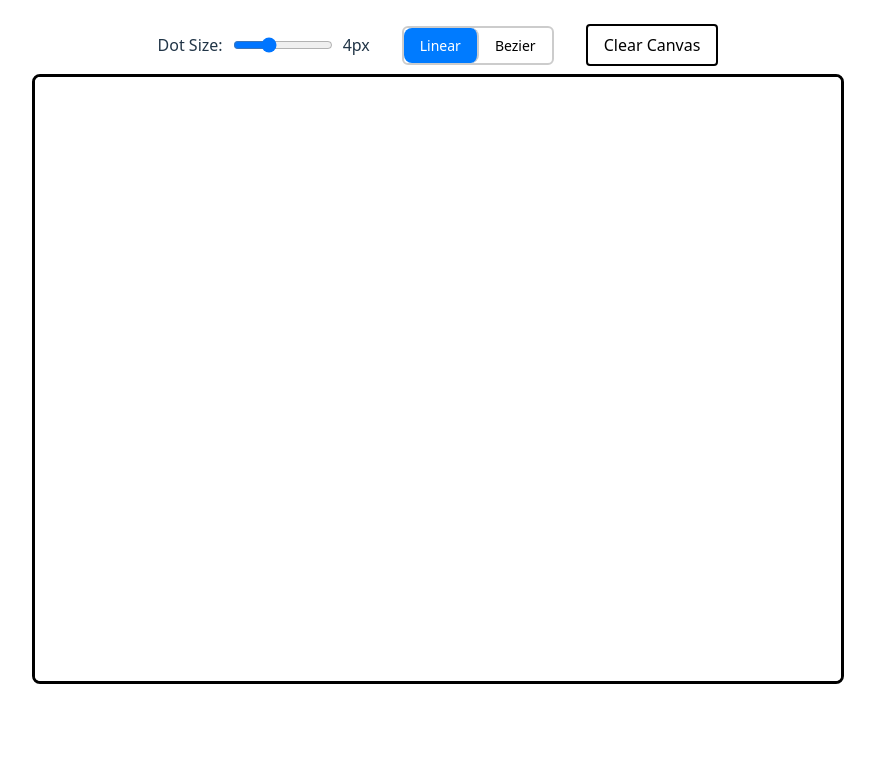
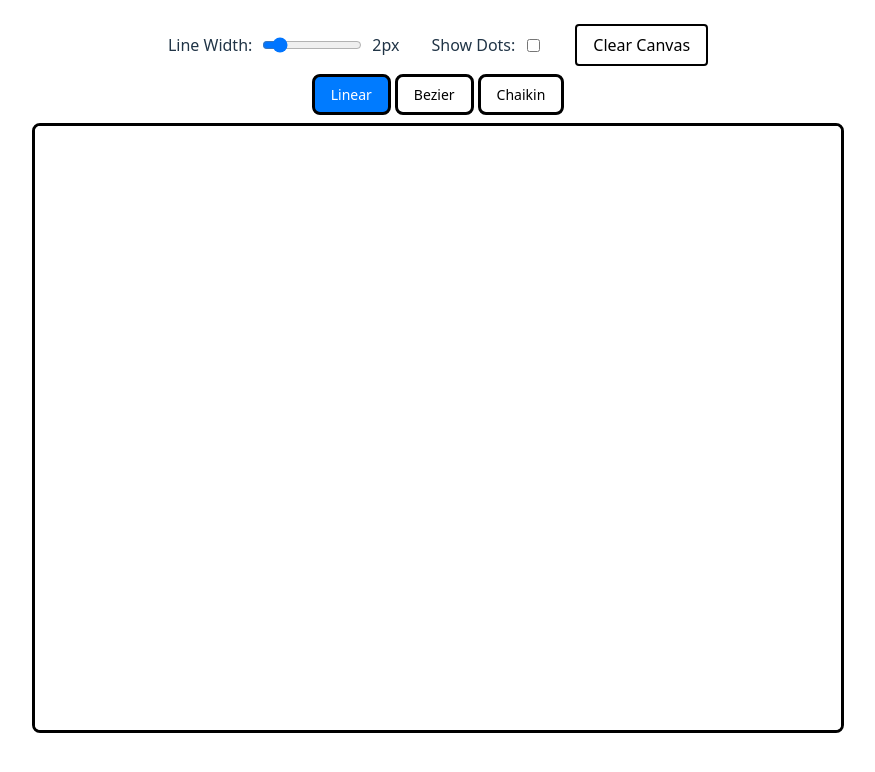
Before and after one commit to daledesilva/spike_eink-input-latency, a React (Vite) app: page / in a window 1280 px wide. Shown: the top 772 px of the page, without its empty margins (202-1077 px from the left). Built offline with nearby package versions, Linux system fonts and the light colour scheme.

Commit message:
Added Chaikin algorithm & refactored other approaches

```diff
--- a/src/App.css
+++ b/src/App.css
@@ -55,6 +55,11 @@
 .controls {
   margin-bottom: 0.5rem;
   width: 100%;
+  display: flex;
+  flex-direction: column;
+  align-items: center;
+  justify-content: center;
+  gap: 0.5rem;
 }
 
 .controls-row {
@@ -105,22 +110,18 @@ canvas {
 
 .toggle-group {
   display: inline-flex;
-  border: 2px solid #ccc;
   border-radius: 6px;
   overflow: hidden;
+  gap: 0.25em;
 }
 
 .toggle-button {
   padding: 8px 16px;
-  border: none;
+  border: 3px solid #000;
   background: white;
   cursor: pointer;
   font-size: 14px;
   transition: all 0.2s ease;
-}
-
-.toggle-button:not(:last-child) {
-  border-right: 2px solid #ccc;
 }
 
 .toggle-button.active {
--- a/src/App.tsx
+++ b/src/App.tsx
@@ -3,30 +3,55 @@ import './App.css'
 import { DrawingCanvas } from './components/DrawingCanvas'
 
 function App() {
-  const [dotSize, setDotSize] = useState(4)
-  const [smoothingType, setSmoothingType] = useState<'linear' | 'projected'>('linear')
+  const [lineWidth, setLineWidth] = useState(2)
+  const [showDots, setShowDots] = useState(false)
+  const [smoothingType, setSmoothingType] = useState<'linear' | 'projected' | 'chaikin'>('linear')
+
+  console.log('redrawing');
 
   return (
     <div className="app-container">
       <DrawingCanvas
         width={800}
         height={600}
-        dotSize={dotSize}
+        dotRadius={lineWidth+2}
+        lineWidth={lineWidth}
         initSmoothingType={smoothingType}
+        showDots={showDots}
         renderControls={(clearCanvas, setSmoothingFn) => (
           <div className="controls">
+
             <div className="controls-row">
               <label>
-                Dot Size:
+                Line Width:
                 <input
                   type="range"
                   min="1"
                   max="10"
-                  value={dotSize}
-                  onChange={(e) => setDotSize(Number(e.target.value))}
+                  value={lineWidth}
+                  onChange={(e) => setLineWidth(Number(e.target.value))}
                 />
-                {dotSize}px
+                {lineWidth}px
               </label>
+              <label>
+                Show Dots:
+                <input
+                  type="checkbox"
+                  onChange={(e) => {
+                    const showDots = e.target.checked;
+                    setShowDots(showDots);
+                  }}
+                />
+              </label>
+              <button
+                onClick={clearCanvas}
+                className="clear-button"
+              >
+                Clear Canvas
+              </button>
+            </div>
+
+            <div className="controls-row">
               <div className="toggle-group">
                 <button
                   className={`toggle-button ${smoothingType === 'linear' ? 'active' : ''}`}
@@ -46,14 +71,18 @@ function App() {
                 >
                   Bezier
                 </button>
+                <button
+                  className={`toggle-button ${smoothingType === 'chaikin' ? 'active' : ''}`}
+                  onClick={() => {
+                    setSmoothingType('chaikin');
+                    setSmoothingFn('chaikin');
+                  }}
+                >
+                  Chaikin
+                </button>
               </div>
-              <button
-                onClick={clearCanvas}
-                className="clear-button"
-              >
-                Clear Canvas
-              </button>
             </div>
+
           </div>
         )}
       />
--- a/src/components/DrawingCanvas.tsx
+++ b/src/components/DrawingCanvas.tsx
@@ -1,22 +1,25 @@
 import React, { useEffect, useRef, useCallback, useState } from 'react';
-
-interface Point {
-    x: number;
-    y: number;
-}
+import { Point } from '../lineInterpolation/types';
+import { DrawLinearLine } from '../lineInterpolation/linearLine';
+import { DrawProjectBezierLine } from '../lineInterpolation/projectedBezierLine';
+import { DrawChaikinLine } from '../lineInterpolation/chaikinLine';
 
 interface DrawingCanvasProps {
     width?: number;
     height?: number;
-    dotSize?: number;
-    initSmoothingType?: 'linear' | 'projected';
-    renderControls?: (clearFn: () => void, setSmoothingFn: (type: string) => void) => React.ReactNode;
+    dotRadius?: number;
+    lineWidth?: number;
+    showDots?: boolean;
+    initSmoothingType?: 'linear' | 'projected' | 'chaikin';
+    renderControls?: (clearFn: () => void, setSmoothingFn: (type: 'linear' | 'projected' | 'chaikin') => void) => React.ReactNode;
 }
 
 export const DrawingCanvas: React.FC<DrawingCanvasProps> = ({
-    width: defaultWidth = 800,
-    height: defaultHeight = 600,
-    dotSize = 4,
+    width = 800,
+    height = 600,
+    dotRadius = 4,
+    lineWidth = 2,
+    showDots = true,
     initSmoothingType = 'linear',
     renderControls
 }) => {
@@ -24,56 +27,10 @@ export const DrawingCanvas: React.FC<DrawingCanvasProps> = ({
     const containerRef = useRef<HTMLDivElement>(null);
     const lastPointRef = useRef<Point | null>(null);
     const previousControlPointRef = useRef<Point | null>(null);
-    const smoothingTypeRef = useRef<'linear' | 'projected'>(initSmoothingType);
-    const [dimensions, setDimensions] = useState({ width: defaultWidth, height: defaultHeight });
+    const smoothingTypeRef = useRef<'linear' | 'projected' | 'chaikin'>(initSmoothingType);
+    const [dimensions, setDimensions] = useState({ width, height });
 
-    // Smoothing functions
-    const linearDraw = (ctx: CanvasRenderingContext2D, start: Point, end: Point) => {
-        ctx.beginPath();
-        ctx.moveTo(start.x, start.y);
-        ctx.lineTo(end.x, end.y);
-        ctx.stroke();
-    };
-
-    const bezierProjected = (ctx: CanvasRenderingContext2D, start: Point, end: Point, previous: Point | null): Point => {
-        const controlPoint = previous ? {
-            x: start.x + (start.x - previous.x) * 0.5,
-            y: start.y + (start.y - previous.y) * 0.5
-        } : {
-            x: (start.x + end.x) / 2,
-            y: (start.y + end.y) / 2
-        };
-
-        ctx.beginPath();
-        ctx.moveTo(start.x, start.y);
-        ctx.quadraticCurveTo(
-            controlPoint.x,
-            controlPoint.y,
-            end.x,
-            end.y
-        );
-        ctx.stroke();
-
-        // Draw control point visualization (in red)
-        ctx.save();
-        ctx.strokeStyle = 'red';
-        ctx.lineWidth = 1;
-
-        // Draw lines from control point to endpoints
-        ctx.beginPath();
-        ctx.moveTo(start.x, start.y);
-        ctx.lineTo(controlPoint.x, controlPoint.y);
-        ctx.lineTo(end.x, end.y);
-        ctx.stroke();
-
-        // Draw control point circle
-        ctx.beginPath();
-        ctx.arc(controlPoint.x, controlPoint.y, 4, 0, Math.PI * 2);
-        ctx.stroke();
-        ctx.restore();
-
-        return controlPoint;
-    };
+    // Smoothing functions have been moved to separate files
 
     const updateDimensions = useCallback(() => {
         if (!containerRef.current) return;
@@ -82,7 +39,7 @@ export const DrawingCanvas: React.FC<DrawingCanvasProps> = ({
         const containerWidth = container.clientWidth;
         const containerHeight = container.clientHeight;
 
-        const aspectRatio = defaultWidth / defaultHeight;
+        const aspectRatio = width / height;
         let newWidth = containerWidth;
         let newHeight = containerWidth / aspectRatio;
 
@@ -95,7 +52,7 @@ export const DrawingCanvas: React.FC<DrawingCanvasProps> = ({
             width: Math.floor(newWidth),
             height: Math.floor(newHeight)
         });
-    }, [defaultWidth, defaultHeight]);
+    }, [width, height]);
 
     useEffect(() => {
         updateDimensions();
@@ -117,7 +74,7 @@ export const DrawingCanvas: React.FC<DrawingCanvasProps> = ({
         lastPointRef.current = null;
     }, [dimensions]);
 
-    const setSmoothingType = (type: 'linear' | 'projected') => {
+    const setSmoothingType = (type: 'linear' | 'projected' | 'chaikin') => {
         smoothingTypeRef.current = type;
     };
 
@@ -133,7 +90,7 @@ export const DrawingCanvas: React.FC<DrawingCanvasProps> = ({
         ctx.fillStyle = 'black';
         ctx.strokeStyle = 'black';
         ctx.lineCap = 'round';
-        ctx.lineWidth = dotSize / 2;
+        ctx.lineWidth = lineWidth;
 
         const drawPoint = (x: number, y: number) => {
             const newPoint = { x, y };
@@ -141,10 +98,18 @@ export const DrawingCanvas: React.FC<DrawingCanvasProps> = ({
             if (lastPointRef.current) {
                 // Draw the actual curve/line (in black)
                 ctx.strokeStyle = 'black';
-                ctx.lineWidth = dotSize / 2;
+                ctx.lineWidth = lineWidth;
 
                 if (smoothingTypeRef.current === 'projected') {
-                    const controlPoint = bezierProjected(
+                    const controlPoint = DrawProjectBezierLine(
+                        ctx,
+                        lastPointRef.current,
+                        newPoint,
+                        previousControlPointRef.current
+                    );
+                    previousControlPointRef.current = controlPoint;
+                } else if (smoothingTypeRef.current === 'chaikin') {
+                    const controlPoint = DrawChaikinLine(
                         ctx,
                         lastPointRef.current,
                         newPoint,
@@ -152,20 +117,22 @@ export const DrawingCanvas: React.FC<DrawingCanvasProps> = ({
                     );
                     previousControlPointRef.current = controlPoint;
                 } else {
-                    linearDraw(ctx, lastPointRef.current, newPoint);
+                    DrawLinearLine(ctx, lastPointRef.current, newPoint);
                 }
 
                 // Draw the endpoint dot
                 ctx.fillStyle = 'black';
                 ctx.beginPath();
-                ctx.arc(x, y, dotSize, 0, Math.PI * 2);
-                ctx.fill();
+                if(showDots) {
+                    ctx.arc(x, y, dotRadius, 0, Math.PI * 2);
+                    ctx.fill();
+                }
 
                 lastPointRef.current = newPoint;
             } else {
                 // First point of stroke
                 ctx.beginPath();
-                ctx.arc(x, y, dotSize, 0, Math.PI * 2);
+                ctx.arc(x, y, dotRadius, 0, Math.PI * 2);
                 ctx.fill();
                 lastPointRef.current = newPoint;
                 previousControlPointRef.current = null;
@@ -201,7 +168,7 @@ export const DrawingCanvas: React.FC<DrawingCanvasProps> = ({
             canvas.removeEventListener('pointerdown', handlePointerDown);
             canvas.removeEventListener('pointermove', handlePointerMove);
         };
-    }, [dotSize, clearCanvas, dimensions]);
+    }, [lineWidth, dotRadius, clearCanvas, dimensions]);
 
     return (
         <div>
--- /dev/null
+++ b/src/lineInterpolation/chaikinLine.ts
@@ -0,0 +1,81 @@
+import { Point } from './types';
+
+const subdividePoints = (points: Point[]): Point[] => {
+    if (points.length < 2) return points;
+
+    const newPoints: Point[] = [];
+
+    for (let i = 0; i < points.length - 1; i++) {
+        const p0 = points[i];
+        const p1 = points[i + 1];
+
+        // Create two new points at 1/4 and 3/4 along each line segment
+        const q = {
+            x: 0.75 * p0.x + 0.25 * p1.x,
+            y: 0.75 * p0.y + 0.25 * p1.y
+        };
+
+        const r = {
+            x: 0.25 * p0.x + 0.75 * p1.x,
+            y: 0.25 * p0.y + 0.75 * p1.y
+        };
+
+        newPoints.push(q, r);
+    }
+
+    return newPoints;
+};
+
+export const DrawChaikinLine = (
+    ctx: CanvasRenderingContext2D,
+    start: Point,
+    end: Point,
+    previous: Point | null,
+    iterations: number = 4
+): Point => {
+    // Create initial points array
+    const points: Point[] = [];
+    if (previous) points.push(previous);
+    points.push(start, end);
+
+    // Apply Chaikin's algorithm
+    let currentPoints = points;
+    for (let i = 0; i < iterations; i++) {
+        currentPoints = subdividePoints(currentPoints);
+    }
+
+    // Draw the smoothed curve
+    ctx.beginPath();
+    ctx.moveTo(currentPoints[0].x, currentPoints[0].y);
+    for (let i = 1; i < currentPoints.length; i++) {
+        ctx.lineTo(currentPoints[i].x, currentPoints[i].y);
+    }
+    ctx.stroke();
+
+    // Draw control points visualization (in blue)
+    ctx.save();
+    ctx.strokeStyle = 'blue';
+    ctx.lineWidth = 1;
+
+    // Draw original polyline
+    ctx.beginPath();
+    ctx.setLineDash([5, 5]); // Make the original line dashed
+    ctx.moveTo(points[0].x, points[0].y);
+    for (let i = 1; i < points.length; i++) {
+        ctx.lineTo(points[i].x, points[i].y);
+    }
+    ctx.stroke();
+
+    // Draw points
+    ctx.setLineDash([]); // Reset dash
+    points.forEach(point => {
+        ctx.beginPath();
+        ctx.arc(point.x, point.y, 4, 0, Math.PI * 2);
+        ctx.stroke();
+    });
+
+    ctx.restore();
+
+    // Return the last control point for future reference
+    return points[points.length - 2] || start;
+};
--- /dev/null
+++ b/src/lineInterpolation/linearLine.ts
@@ -0,0 +1,8 @@
+import { Point } from './types';
+
+export const DrawLinearLine = (ctx: CanvasRenderingContext2D, start: Point, end: Point) => {
+    ctx.beginPath();
+    ctx.moveTo(start.x, start.y);
+    ctx.lineTo(end.x, end.y);
+    ctx.stroke();
+};
--- /dev/null
+++ b/src/lineInterpolation/projectedBezierLine.ts
@@ -0,0 +1,41 @@
+import { Point } from './types';
+
+export const DrawProjectBezierLine = (ctx: CanvasRenderingContext2D, start: Point, end: Point, previous: Point | null): Point => {
+    const controlPoint = previous ? {
+        x: start.x + (start.x - previous.x) * 0.5,
+        y: start.y + (start.y - previous.y) * 0.5
+    } : {
+        x: (start.x + end.x) / 2,
+        y: (start.y + end.y) / 2
+    };
+
+    ctx.beginPath();
+    ctx.moveTo(start.x, start.y);
+    ctx.quadraticCurveTo(
+        controlPoint.x,
+        controlPoint.y,
+        end.x,
+        end.y
+    );
+    ctx.stroke();
+
+    // Draw control point visualization (in red)
+    ctx.save();
+    ctx.strokeStyle = 'red';
+    ctx.lineWidth = 1;
+
+    // Draw lines from control point to endpoints
+    ctx.beginPath();
+    ctx.moveTo(start.x, start.y);
+    ctx.lineTo(controlPoint.x, controlPoint.y);
+    ctx.lineTo(end.x, end.y);
+    ctx.stroke();
+
+    // Draw control point circle
+    ctx.beginPath();
+    ctx.arc(controlPoint.x, controlPoint.y, 4, 0, Math.PI * 2);
+    ctx.stroke();
+    ctx.restore();
+
+    return controlPoint;
+};
--- /dev/null
+++ b/src/lineInterpolation/types.ts
@@ -0,0 +1,4 @@
+export interface Point {
+    x: number;
+    y: number;
+}
```
